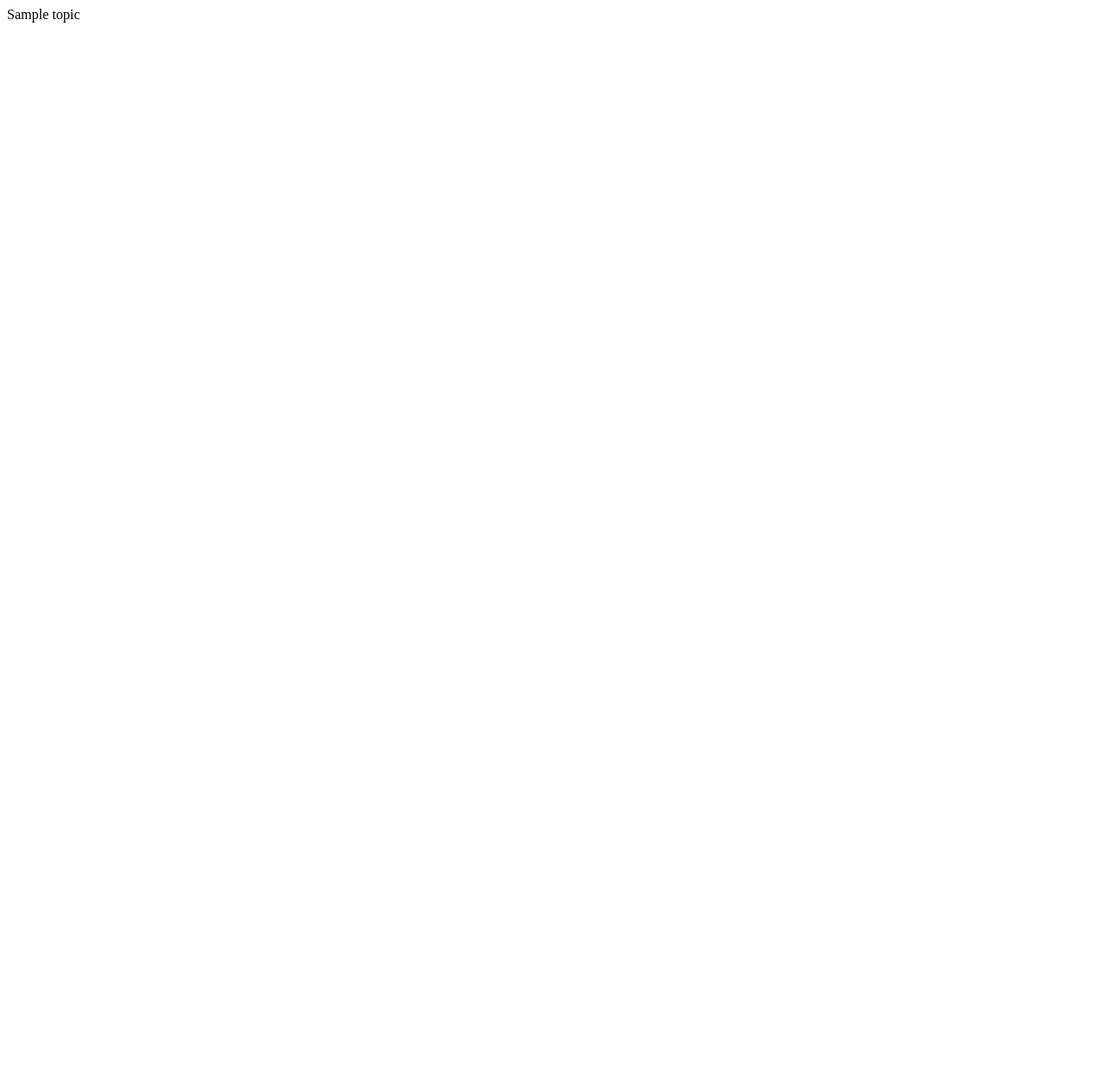
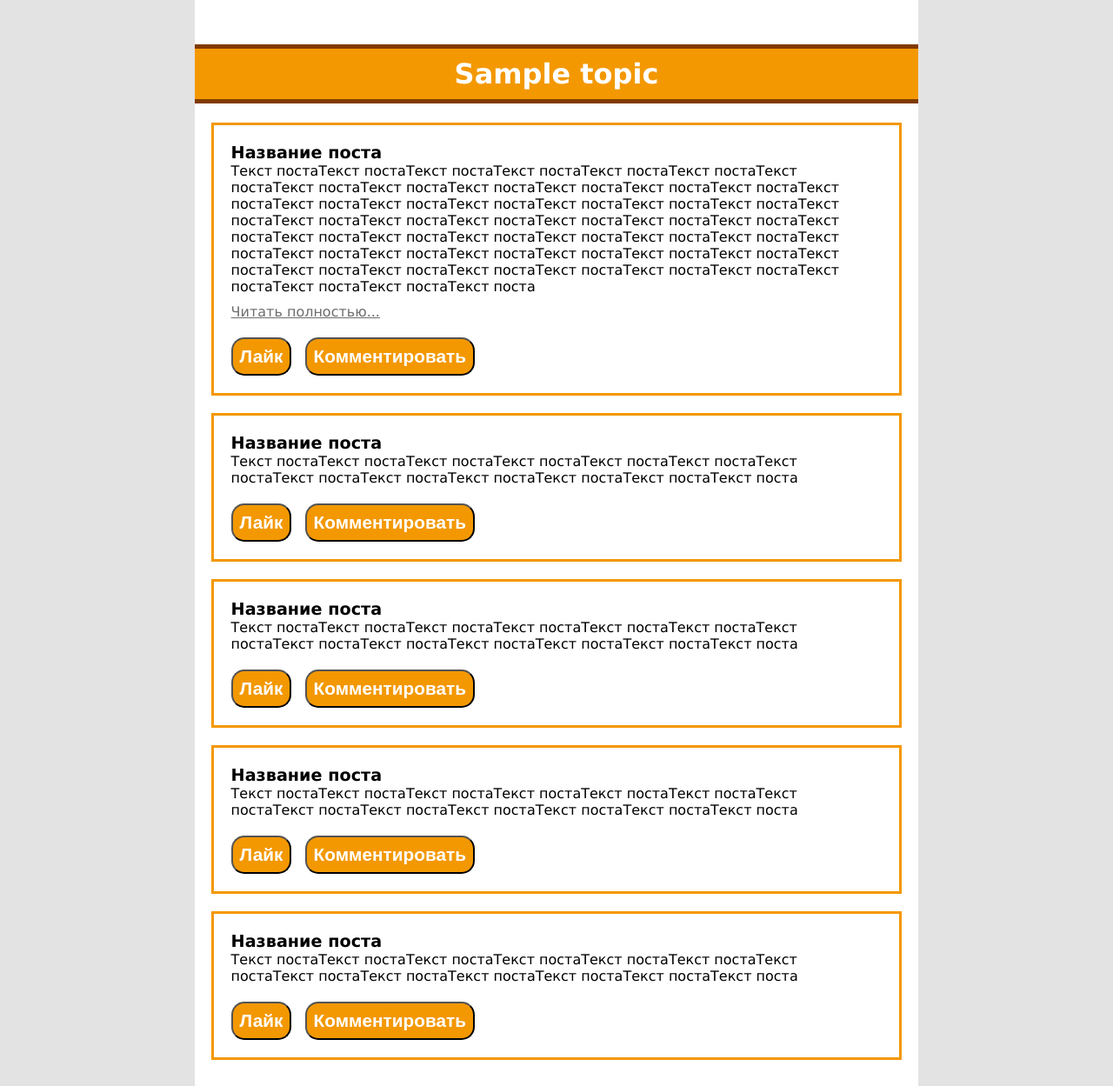
Before and after one commit to Lucash123321/mtuci4, a Django app: a page that uses mtuci4/templates/base.html in a window 1280 px wide. Before the commit the page is almost empty. Shown: the whole page at 87% size. Before the commit the page ends 26 px from the top, so only its background shows below. Run offline with Django 5.2, Linux system fonts and the light colour scheme; tables that the repository leaves empty hold one stand-in row (values such as "Sample post").

Commit message:
base design for topic page

```diff
--- /dev/null
+++ b/mtuci4/static/css/topic.css
@@ -0,0 +1,82 @@
+html {
+    scroll-behavior: smooth;
+}
+
+body {
+    font-family: 'Lucida Sans', 'Lucida Sans Regular', 'Lucida Grande', 'Lucida Sans Unicode', Geneva, Verdana, sans-serif;
+    margin: 0;
+    padding: 0;
+    background-color: #e3e3e3;
+}
+
+a {
+    text-decoration: none;
+    color: rgb(243, 152, 0);
+}
+
+.content {
+    display: block;
+    background-color: white;
+    padding: 30px 0px;
+    width: 65%;
+    margin: 0 auto;
+}
+
+.topic-title {
+    display: block;
+    text-align: center;
+    background-color: rgb(243, 152, 0);
+    border: 5px solid rgb(129, 58, 0);
+    border-left: none;
+    border-right: none;
+    color: white;
+    padding: 10px;
+}
+
+.post {
+    display: block;
+    width: 90%;
+    margin: 0 auto;
+    margin-top: 20px;
+    padding: 20px;
+    border: 3px solid rgb(243, 152, 0);
+}
+
+.post-title {
+    font-size: 1.2em;
+    font-weight: 700;
+}
+
+.post-extend {
+    display: inline-block;
+    cursor: pointer;
+    text-decoration: underline;
+    color: #6e6e6e;
+    margin-top: 10px;
+}
+
+.post-buttons {
+    margin-top: 20px;
+}
+
+.post-buttons button {
+    display: inline-block;
+    color: white;
+    background-color: rgb(243, 152, 0);
+    padding: 8px;
+    margin-right: 10px;
+    border-radius: 15px;
+
+    font-size: 1.3em;
+    font-weight: 700;
+}
+
+.post-buttons button:hover {
+    filter: opacity(0.8);
+}
+
+@media (max-width: 1000px) {
+    .content {
+        width: 100%;
+    }
+}
--- a/mtuci4/templates/base.html
+++ b/mtuci4/templates/base.html
@@ -1,2 +1,21 @@
+{% load static %}
+<html>
+<head>
+    <title>МТУСИч</title>
+    <meta http-equiv="Content-Type" content="text/html; charset=utf-8">
+    <meta name="viewport" content="initial-scale=1">
+    <link rel="preconnect" href="https://fonts.googleapis.com">
+    <link rel="preconnect" href="https://fonts.gstatic.com" crossorigin>
+    <link href="https://fonts.googleapis.com/css2?family=Open+Sans:wght@400;700&display=swap" rel="stylesheet">
+    <link href="{% static 'css/topic.css' %}" type="text/css" rel="stylesheet"> <!-- хз если оно правильно подключилось -->
+</head>
+<body>
+<main>
+{% comment %} <nav>
+    <a href="/">На главную</a>
+</nav> {% endcomment %}
 {% block content %}
 {% endblock %}
+</main>
+</body>
+</html>
--- a/mtuci4/templates/index.html
+++ b/mtuci4/templates/index.html
@@ -9,7 +9,7 @@
 		<link rel="preconnect" href="https://fonts.gstatic.com" crossorigin>
 		<link href="https://fonts.googleapis.com/css2?family=Open+Sans:wght@400;700&display=swap" rel="stylesheet">
 		<link href="/static/css/font-awesome.min.css" title="makaba" type="text/css" rel="stylesheet">
-		<link href="{% static 'index.css' %}" type="text/css" rel="stylesheet"> <!-- хз если оно правильно подключилось -->
+		<link href="{% static 'css/index.css' %}" type="text/css" rel="stylesheet"> <!-- хз если оно правильно подключилось -->
 		<link href="/static/css/threadsubscribe.css?13" type="text/css" rel="stylesheet">
 	</head>
 	<body>
--- a/mtuci4/templates/posts/posts.html
+++ b/mtuci4/templates/posts/posts.html
@@ -2,3 +2,49 @@
     <div>{{ post.title }}</div>
     <div>{{ post.description }}</div>
 {% endfor %}
+
+<article class="post">
+<div class="post-title">Название поста</div>
+<div class="post-content">Текст постаТекст постаТекст постаТекст постаТекст постаТекст постаТекст постаТекст постаТекст постаТекст постаТекст постаТекст постаТекст постаТекст постаТекст постаТекст постаТекст постаТекст постаТекст постаТекст постаТекст постаТекст постаТекст постаТекст постаТекст постаТекст постаТекст постаТекст постаТекст постаТекст постаТекст постаТекст постаТекст постаТекст постаТекст постаТекст постаТекст постаТекст постаТекст постаТекст постаТекст постаТекст постаТекст постаТекст постаТекст постаТекст постаТекст постаТекст постаТекст постаТекст постаТекст постаТекст поста</div>
+<span class="post-extend">Читать полностью...</span>
+<div class="post-buttons">
+    <button class="like-button">Лайк</button>
+    <button class="comment-button">Комментировать</button>
+</div>
+</article>
+
+<article class="post">
+    <div class="post-title">Название поста</div>
+    <div class="post-content">Текст постаТекст постаТекст постаТекст постаТекст постаТекст постаТекст постаТекст постаТекст постаТекст постаТекст постаТекст постаТекст поста</div>
+    <div class="post-buttons">
+        <button class="like-button">Лайк</button>
+        <button class="comment-button">Комментировать</button>
+    </div>
+</article>
+
+<article class="post">
+    <div class="post-title">Название поста</div>
+    <div class="post-content">Текст постаТекст постаТекст постаТекст постаТекст постаТекст постаТекст постаТекст постаТекст постаТекст постаТекст постаТекст постаТекст поста</div>
+    <div class="post-buttons">
+        <button class="like-button">Лайк</button>
+        <button class="comment-button">Комментировать</button>
+    </div>
+</article>
+
+<article class="post">
+    <div class="post-title">Название поста</div>
+    <div class="post-content">Текст постаТекст постаТекст постаТекст постаТекст постаТекст постаТекст постаТекст постаТекст постаТекст постаТекст постаТекст постаТекст поста</div>
+    <div class="post-buttons">
+        <button class="like-button">Лайк</button>
+        <button class="comment-button">Комментировать</button>
+    </div>
+</article>
+
+<article class="post">
+    <div class="post-title">Название поста</div>
+    <div class="post-content">Текст постаТекст постаТекст постаТекст постаТекст постаТекст постаТекст постаТекст постаТекст постаТекст постаТекст постаТекст постаТекст поста</div>
+    <div class="post-buttons">
+        <button class="like-button">Лайк</button>
+        <button class="comment-button">Комментировать</button>
+    </div>
+</article>
--- a/mtuci4/templates/topics/topic.html
+++ b/mtuci4/templates/topics/topic.html
@@ -1,5 +1,9 @@
 {% extends "base.html" %}
 {% block content %}
-    {{ topic.title }}
+<div class="content">
+    <h1 class="topic-title">{{ topic.title }}</h1>
+    <div class="topic-posts">
     {% include 'posts/posts.html' %}
+    </div>
+</div>
 {% endblock %}
```
Also changed, not shown: mtuci4/static/css/index.css (renamed from mtuci4/static/index.css), mtuci4/templates/includes/navigation.html (added).
